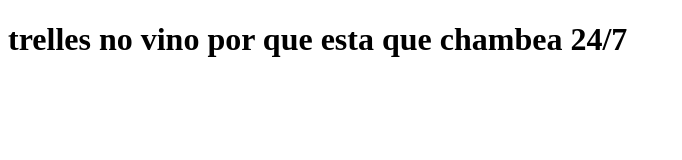
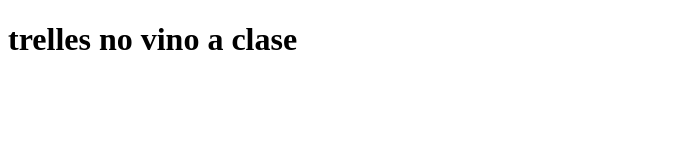
Before and after one commit to ALFHA-IA/ejemplo-01, a plain HTML site: page index.html in a window 1280 px wide. Shown: the whole page, without its empty margins (0-682 px from the left). Drawn offline with Linux system fonts and the light colour scheme.

Commit message:
se modifico nuevamente

```diff
--- a/index.html
+++ b/index.html
@@ -6,6 +6,6 @@
     <title>Document</title>
 </head>
 <body>
-    <h1>trelles no vino por que esta que chambea 24/7</h1>
+    <h1>trelles no vino a clase</h1>
 </body>
 </html>
```
